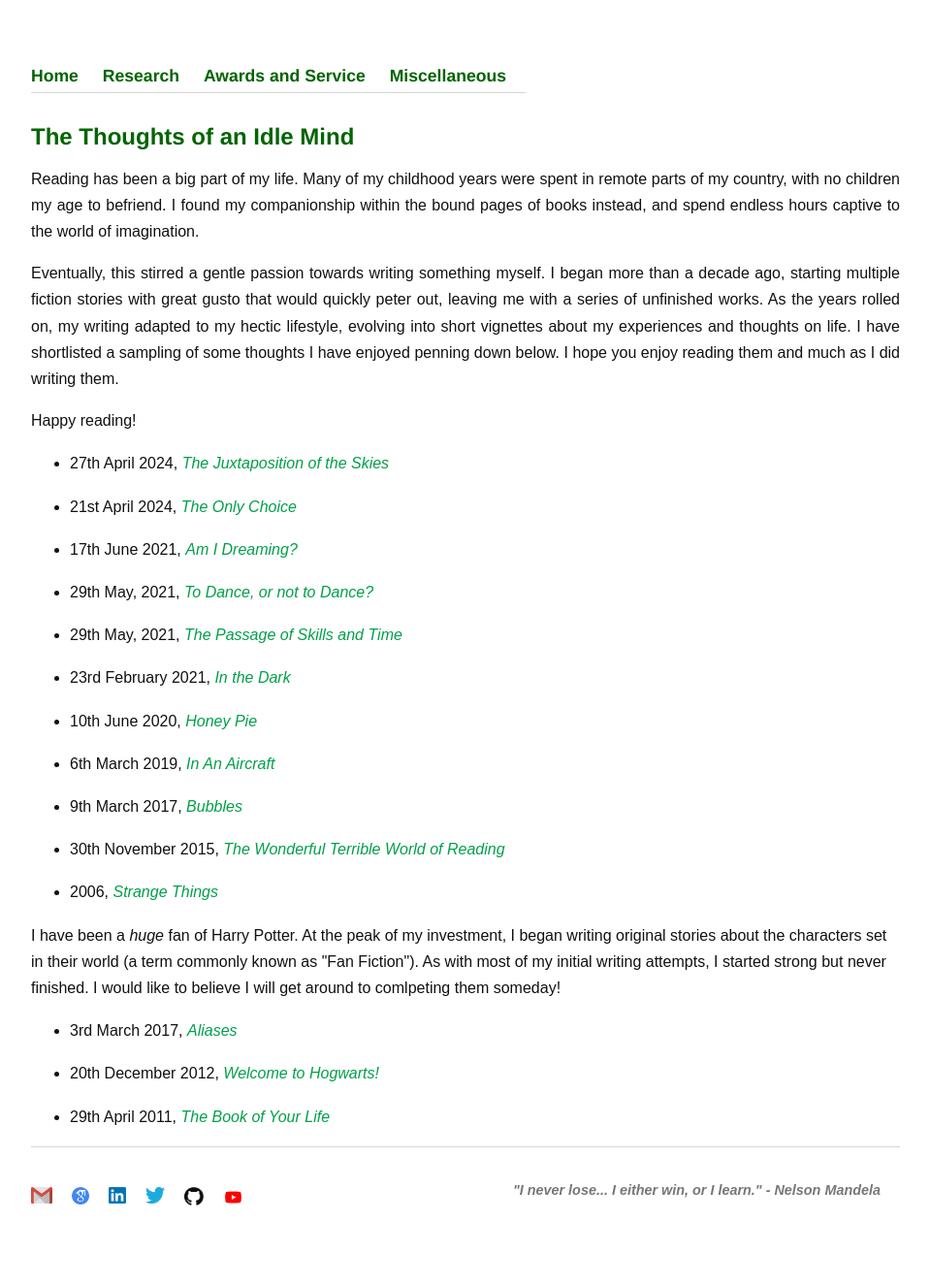
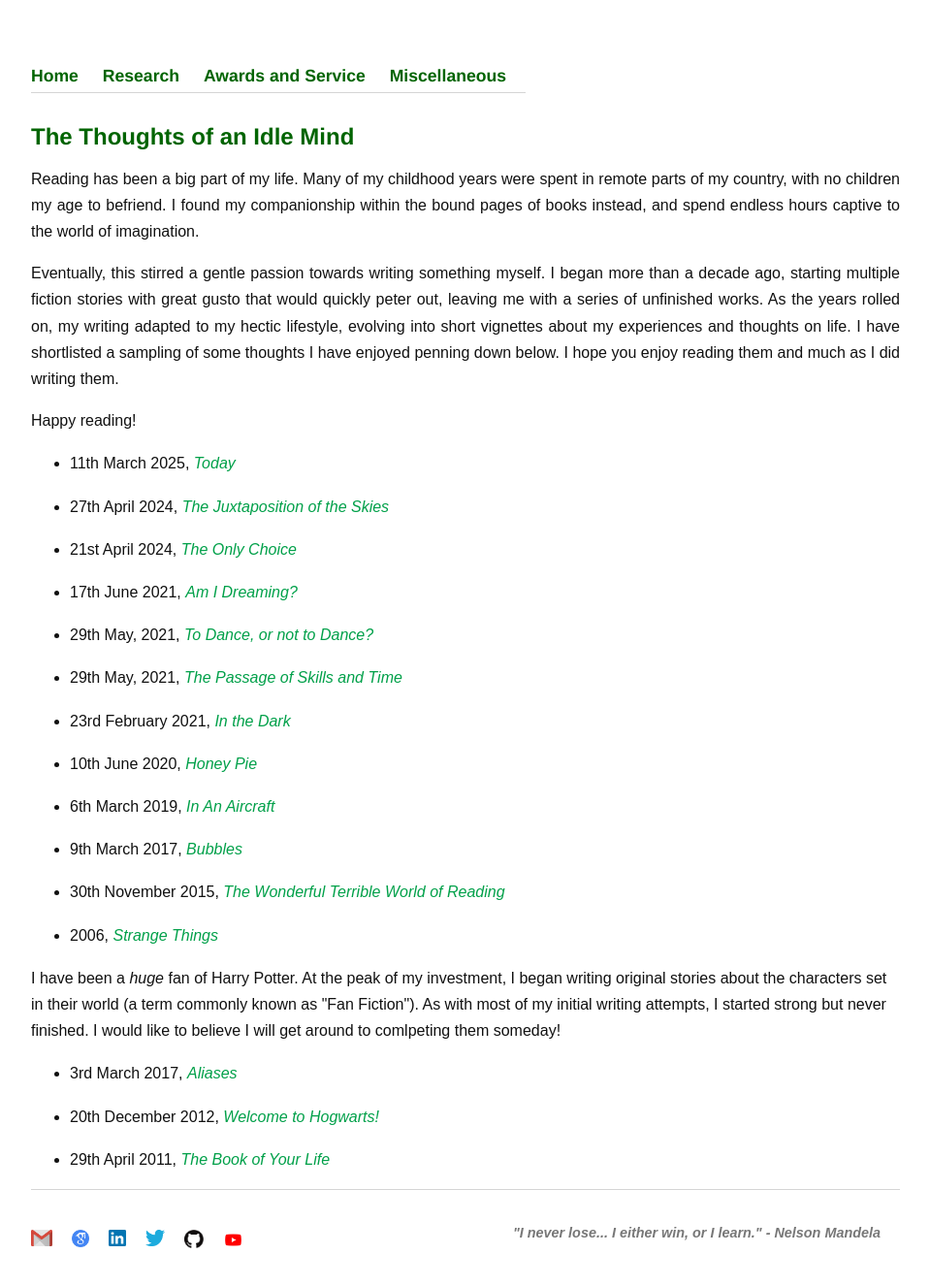
Before and after one commit to Uppaal/Uppaal.github.io, a Jekyll site: the page built from writings.html, in a window 1280 px wide. Shown: the whole page at 97% size, without its empty margins (160-1119 px from the left). Built offline with Jekyll 4.4.1, drawn with Linux system fonts in a browser that asks for light colours; before the commit the page ends 1281 px from its top, so only the background shows below that.

Commit message:
Update writings.html

```diff
--- a/writings.html
+++ b/writings.html
@@ -23,6 +23,7 @@ title: The Thoughts of an Idle Mind
 	<p>Happy reading!</p>
 
 <ul>
+	<li>11th March 2025, <i><a href="writings/2025_03_11.html">Today</a></i></li>
 	<li>27th April 2024, <i><a href="writings/2024_04_27.html">The Juxtaposition of the Skies</a></i></li>
 	<li>21st April 2024, <i><a href="writings/2024_04_21.html">The Only Choice</a></i></li>
 	<li>17th June 2021, <i><a href="writings/2021_06_17.html">Am I Dreaming?</a></i></li>
```
